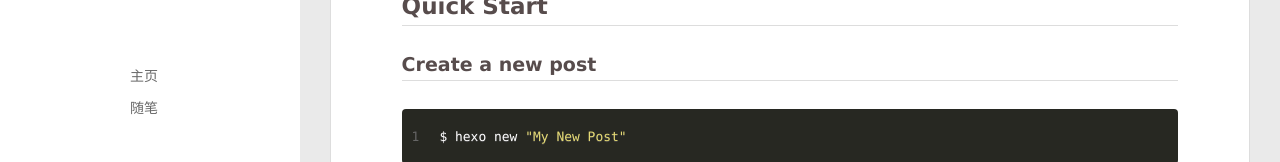
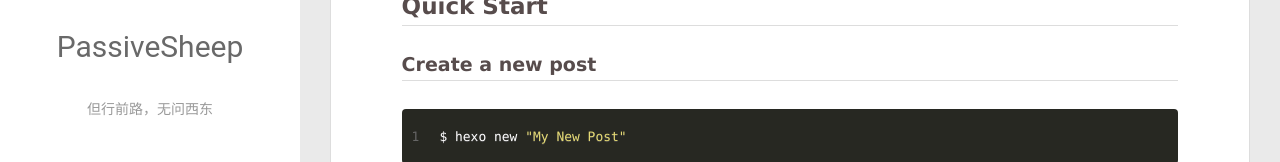
Before and after one commit to PassiveSheep99/PassiveSheep99.github.io, a plain HTML site: page 1970/01/01/hello-world/index.html in a window 1280 px wide. Shown: the part 243-405 px from the top of the page. Drawn offline with Linux system fonts and the light colour scheme.

Commit message:
Site updated: 2021-01-19 19:33:30

```diff
--- a/1970/01/01/hello-world/index.html
+++ b/1970/01/01/hello-world/index.html
@@ -14,7 +14,7 @@
 <meta property="og:url" content="http://example.com/1970/01/01/hello-world/index.html">
 <meta property="og:site_name" content="PassiveSheep的博客">
 <meta property="og:description" content="Welcome to Hexo! This is your very first post. Check documentation for more info. If you get any problems when using Hexo, you can find the answer in troubleshooting or you can ask me on GitHub. Quick">
-<meta property="og:locale">
+<meta property="og:locale" content="zh_CN">
 <meta property="article:published_time" content="1970-01-01T00:00:00.000Z">
 <meta property="article:modified_time" content="2021-01-18T16:29:35.000Z">
 <meta property="article:author" content="PassiveSheep">
@@ -51,8 +51,10 @@
 			<img src="/assets/img/head_image.png" class="js-avatar">
 		</a>
 		<hgroup>
-		  <h1 class="header-author"><a href="/"></a></h1>
+		  <h1 class="header-author"><a href="/">PassiveSheep</a></h1>
 		</hgroup>
+
+		<p class="header-subtitle">但行前路，无问西东</p>
 
 
 		<nav class="header-menu">
@@ -103,8 +105,10 @@
 				<img src="/assets/img/head_image.png" class="js-avatar">
 			</div>
 			<hgroup>
-			  <h1 class="header-author js-header-author"></h1>
+			  <h1 class="header-author js-header-author">PassiveSheep</h1>
 			</hgroup>
+
+			<p class="header-subtitle"><i class="icon icon-quo-left"></i>但行前路，无问西东<i class="icon icon-quo-right"></i></p>
 
 
 
```
Also changed, not shown: archives/1970/01/index.html (+7 -3 lines), archives/1970/index.html (+7 -3 lines), archives/index.html (+7 -3 lines), index.html (+7 -3 lines).
